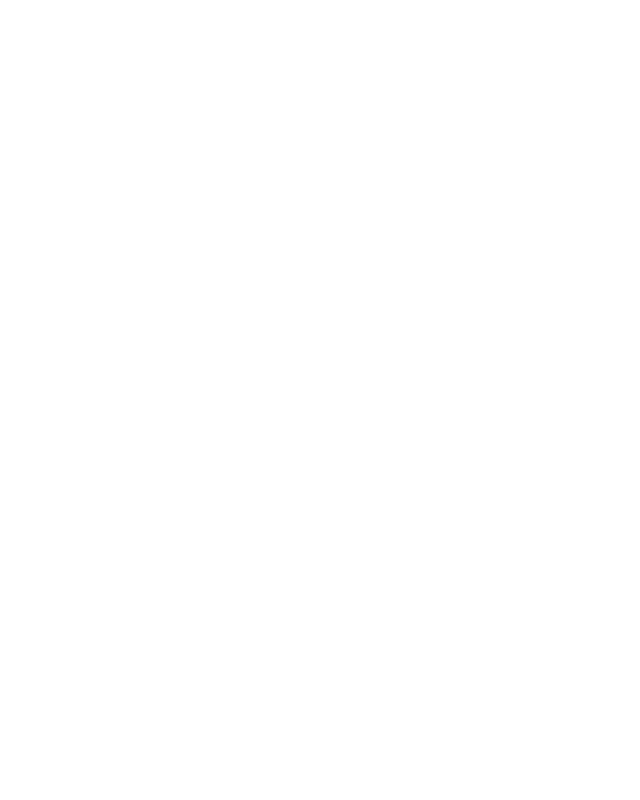
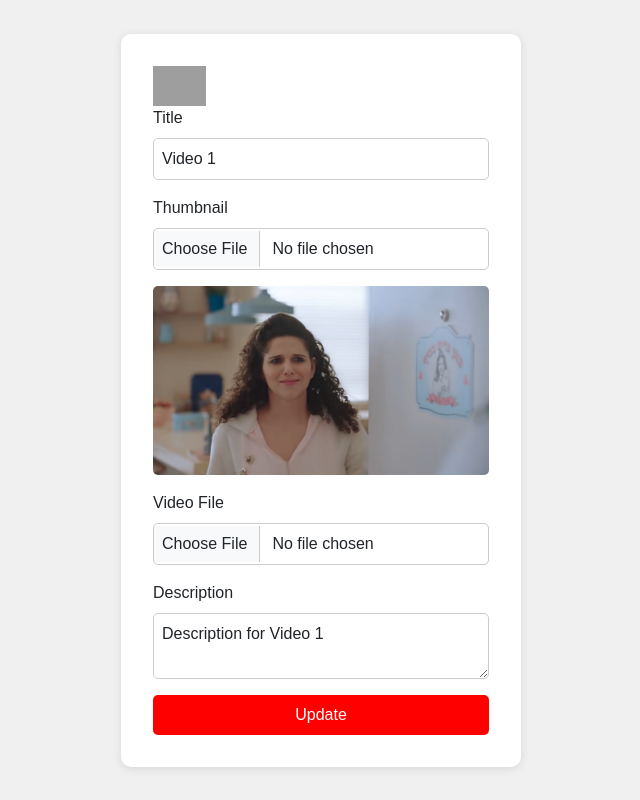
Before and after one commit to HADASKAHANA1/YOUTUBE, a React (Create React App) app in the folder vsc/: page /edit/1 in a window 1280 px wide. Before the commit this address had no page. Shown: the whole page, without its empty margins (319-959 px from the left). Built offline with nearby package versions, Linux system fonts and the light colour scheme; grey boxes are pictures that could not be loaded.

Commit message:
EDIT VIDEOS

```diff
--- a/vsc/src/App.js
+++ b/vsc/src/App.js
@@ -7,19 +7,21 @@ import Login from './LoginScreen/Login';
 import Signup from './SignupScreen/Signup';
 import Upload from './UploadScreen/Upload';
 import VideoPage from './VideoScreen/VideoPage';
-import ScrollToTop from './ScrollToTop'; // הוסף את קומפוננטת ScrollToTop
+import EditVideo from './EditVideo/EditVideo'; // Import the EditVideo component
+import ScrollToTop from './ScrollToTop';
 
 function App() {
   return (
     <UserContextProvider>
       <Router>
-        <ScrollToTop /> {/* קרא את ScrollToTop כאן */}
+        <ScrollToTop />
         <Routes>
           <Route path="/" element={<HomePage />} />
           <Route path="/login" element={<Login />} />
           <Route path="/signup" element={<Signup />} />
           <Route path="/upload" element={<Upload />} />
           <Route path="/videos/:id" element={<VideoPage />} />
+          <Route path="/edit/:id" element={<EditVideo />} /> {/* Route for editing video */}
         </Routes>
       </Router>
     </UserContextProvider>
--- /dev/null
+++ b/vsc/src/EditVideo/EditVideo.css
@@ -0,0 +1,104 @@
+/* Light mode */
+.edit-video-container {
+    display: flex;
+    justify-content: center;
+    align-items: center;
+    height: 100vh;
+    background-color: #f0f0f0;
+  }
+
+  .edit-video-box {
+    background: white;
+    padding: 2rem;
+    border-radius: 10px;
+    box-shadow: 0 2px 10px rgba(0, 0, 0, 0.1);
+    width: 400px;
+  }
+
+  .edit-video-box h2 {
+    text-align: center;
+    margin-bottom: 1rem;
+  }
+
+  .form-group {
+    margin-bottom: 1rem;
+  }
+
+  .form-group label {
+    display: block;
+    margin-bottom: 0.5rem;
+  }
+
+  .form-control {
+    width: 100%;
+    padding: 0.5rem;
+    border: 1px solid #ccc;
+    border-radius: 5px;
+  }
+
+  .btn {
+    display: block;
+    width: 100%;
+    padding: 0.5rem;
+    background-color: #ff0000;
+    color: white;
+    border: none;
+    border-radius: 5px;
+    cursor: pointer;
+  }
+
+  .btn:hover {
+    background-color: #cc0000;
+  }
+
+  .preview-image {
+    display: block;
+    margin-top: 1rem;
+    max-width: 100%;
+    border-radius: 5px;
+  }
+
+  .error {
+    color: red;
+    font-size: 0.9rem;
+    margin-top: 0.5rem;
+    background-color: #ffebee;
+    padding: 0.5rem;
+    border: 1px solid #ffcdd2;
+    border-radius: 5px;
+  }
+
+  /* Dark mode */
+  .edit-video-container.dark-theme {
+    background-color: #333;
+    color: #ccc; /* Text color in dark mode */
+  }
+
+  .edit-video-box.dark-theme {
+    background: #444;
+    box-shadow: 0 2px 10px rgba(255, 255, 255, 0.1);
+  }
+
+  .edit-video-box.dark-theme h2 {
+    color: #eee; /* Heading color in dark mode */
+  }
+
+  .form-control.dark-theme {
+    background-color: #555;
+    color: #ccc;
+  }
+
+  .btn.dark-theme {
+    background-color: #ff4444;
+    color: #fff;
+  }
+
+  .btn.dark-theme:hover {
+    background-color: #cc4444;
+  }
+
+  .error.dark-theme {
+    color: #ffb3b3;
+    background-color: #441111;
+    border: 1px solid #ffeeee;
+  }
--- /dev/null
+++ b/vsc/src/EditVideo/EditVideo.js
@@ -0,0 +1,142 @@
+import React, { useState, useContext, useEffect } from 'react';
+import { useNavigate, useParams, Link } from 'react-router-dom';
+import { UserContext } from '../Users/UserContext';
+import './EditVideo.css';
+
+function EditVideo() {
+  const { id } = useParams();
+  const { videos, editVideo, currentUser, darkMode } = useContext(UserContext);
+  const navigate = useNavigate();
+  const currentVideo = videos.find((vid) => vid.id === id);
+
+  const [formData, setFormData] = useState({
+    title: '',
+    thumbnail: null,
+    videoFile: null,
+    description: ''
+  });
+
+  const [errors, setErrors] = useState({});
+
+  useEffect(() => {
+    if (currentVideo) {
+      setFormData({
+        title: currentVideo.title,
+        thumbnail: currentVideo.thumbnail,
+        videoFile: currentVideo.url,
+        description: currentVideo.description
+      });
+    }
+  }, [currentVideo]);
+
+  const handleChange = (e) => {
+    const { name, value } = e.target;
+    setFormData({ ...formData, [name]: value });
+  };
+
+  const handleImageChange = (e) => {
+    const file = e.target.files[0];
+    if (file) {
+      setFormData({ ...formData, thumbnail: URL.createObjectURL(file) });
+    }
+  };
+
+  const handleVideoChange = (e) => {
+    const file = e.target.files[0];
+    if (file) {
+      setFormData({ ...formData, videoFile: URL.createObjectURL(file) });
+    }
+  };
+
+  const handleSubmit = (e) => {
+    e.preventDefault();
+    const newErrors = {};
+
+    if (!formData.title) {
+      newErrors.title = 'Title is required';
+    }
+
+    if (!formData.thumbnail) {
+      newErrors.thumbnail = 'Thumbnail is required';
+    }
+
+    if (!formData.videoFile) {
+      newErrors.videoFile = 'Video file is required';
+    }
+
+    if (!formData.description) {
+      newErrors.description = 'Description is required';
+    }
+
+    if (Object.keys(newErrors).length > 0) {
+      setErrors(newErrors);
+      return;
+    }
+
+    setErrors({});
+    const updatedVideo = {
+      id: currentVideo.id,
+      title: formData.title,
+      thumbnail: formData.thumbnail,
+      url: formData.videoFile,
+      description: formData.description,
+      uploadedBy: currentVideo.uploadedBy
+    };
+    editVideo(updatedVideo);
+
+    navigate(`/videos/${id}`);
+  };
+
+  return (
+    <div className={`edit-video-container ${darkMode ? 'dark-theme' : ''}`}>
+      <div className={`edit-video-box ${darkMode ? 'dark-theme' : ''}`}>
+        <div className="logo-container">
+          <Link to="/" className="logo-link">
+            <img src="https://upload.wikimedia.org/wikipedia/commons/b/b8/YouTube_Logo_2017.svg" alt="YouTube Logo" className="youtube-logo" />
+          </Link>
+        </div>
+        <form onSubmit={handleSubmit}>
+          <div className="form-group">
+            <label>Title</label>
+            <input
+              type="text"
+              className={`form-control ${darkMode ? 'dark-theme' : ''}`}
+              placeholder="Enter title"
+              name="title"
+              value={formData.title}
+              onChange={handleChange}
+            />
+            {errors.title && <p className={`error ${darkMode ? 'dark-theme' : ''}`}>{errors.title}</p>}
+          </div>
+          <div className="form-group">
+            <label>Thumbnail</label>
+            <input type="file" className={`form-control ${darkMode ? 'dark-theme' : ''}`} onChange={handleImageChange} />
+            {errors.thumbnail && <p className={`error ${darkMode ? 'dark-theme' : ''}`}>{errors.thumbnail}</p>}
+            {formData.thumbnail && (
+              <img src={formData.thumbnail} alt="Thumbnail Preview" className="preview-image" />
+            )}
+          </div>
+          <div className="form-group">
+            <label>Video File</label>
+            <input type="file" className={`form-control ${darkMode ? 'dark-theme' : ''}`} onChange={handleVideoChange} />
+            {errors.videoFile && <p className={`error ${darkMode ? 'dark-theme' : ''}`}>{errors.videoFile}</p>}
+          </div>
+          <div className="form-group">
+            <label>Description</label>
+            <textarea
+              className={`form-control ${darkMode ? 'dark-theme' : ''}`}
+              placeholder="Enter description"
+              name="description"
+              value={formData.description}
+              onChange={handleChange}
+            />
+            {errors.description && <p className={`error ${darkMode ? 'dark-theme' : ''}`}>{errors.description}</p>}
+          </div>
+          <button type="submit" className={`btn ${darkMode ? 'dark-theme' : ''}`}>Update</button>
+        </form>
+      </div>
+    </div>
+  );
+}
+
+export default EditVideo;
--- a/vsc/src/Users/UserContext.js
+++ b/vsc/src/Users/UserContext.js
@@ -55,11 +55,26 @@ const UserContextProvider = (props) => {
     setDarkMode(!darkMode);
   };
 
+  const editVideo = (updatedVideo) => {
+    setVideos(videos.map((video) => (video.id === updatedVideo.id ? updatedVideo : video)));
+  };
+
+  const deleteVideo = (videoId) => {
+    setVideos(videos.filter((video) => video.id !== videoId));
+    if (currentUser) {
+      setCurrentUser({
+        ...currentUser,
+        videos: currentUser.videos.filter((id) => id !== videoId)
+      });
+    }
+  };
+
   return (
-    <UserContext.Provider value={{ users, addUser, login, logout, currentUser, setCurrentUser, videos, addVideo, darkMode, toggleDarkMode }}>
+    <UserContext.Provider value={{ users, addUser, login, logout, currentUser, setCurrentUser, videos, addVideo, editVideo, deleteVideo, darkMode, toggleDarkMode }}>
       {props.children}
     </UserContext.Provider>
   );
+
 };
 
 export default UserContextProvider;
--- a/vsc/src/VideoScreen/VideoPage.js
+++ b/vsc/src/VideoScreen/VideoPage.js
@@ -1,15 +1,16 @@
 import React, { useContext, useRef, useEffect } from 'react';
-import { useParams, Link } from 'react-router-dom';
+import { useParams, Link, useNavigate } from 'react-router-dom';
 import { UserContext } from '../Users/UserContext';
 import './VideoPage.css';
 
 function VideoPage() {
   const { id } = useParams();
-  const { videos, darkMode } = useContext(UserContext); // ודא שיש לך darkMode ב־UserContext
+  const { videos, currentUser, deleteVideo, darkMode } = useContext(UserContext);
   const videoRef = useRef(null);
+  const navigate = useNavigate(); // הוספת הפונקציה useNavigate
   const currentVideo = videos.find((vid) => vid.id === id);
 
-  // סינון הוידאו הנוכחי מהרשימה
+  // Filtering out the current video from the list
   const otherVideos = videos.filter((vid) => vid.id !== id);
 
   useEffect(() => {
@@ -34,13 +35,22 @@ function VideoPage() {
     };
   }, [currentVideo]);
 
+  const handleDelete = () => {
+    if (window.confirm('Are you sure you want to delete this video?')) {
+      deleteVideo(id);
+      navigate('/'); // ניווט לעמוד הבית לאחר מחיקת הוידאו
+    }
+  };
+
   if (!currentVideo) {
-    return <div>Video not found</div>;
+    // אם הוידאו לא קיים, ננתב לעמוד הבית
+    navigate('/');
+    return null;
   }
 
   return (
     <div className={`video-page ${darkMode ? 'dark-theme' : ''}`}>
-      {/* קישור לדף הבית */}
+      {/* Link to homepage */}
       <Link to="/" className="home-link">
         <img src="https://upload.wikimedia.org/wikipedia/commons/b/b8/YouTube_Logo_2017.svg" alt="YouTube Logo" className="youtube-logo" />
       </Link>
@@ -48,8 +58,16 @@ function VideoPage() {
       <div className={`video-details ${darkMode ? 'dark-theme' : ''}`}>
         <video controls src={currentVideo.url} className="video-player" ref={videoRef} />
         <h2>{currentVideo.title}</h2>
-        <p>הועלה על ידי: {currentVideo.uploadedBy}</p>
+        <p>Uploaded by: {currentVideo.uploadedBy}</p>
         <p>{currentVideo.description}</p>
+
+        {/* Edit and Delete Buttons */}
+        {currentUser && currentUser.username === currentVideo.uploadedBy && (
+          <div className="edit-delete-buttons">
+            <Link to={`/edit/${id}`} className="edit-button">Edit Video</Link>
+            <button onClick={handleDelete} className="delete-button">Delete Video</button>
+          </div>
+        )}
       </div>
 
       <div className={`video-list ${darkMode ? 'dark-theme' : ''}`}>
```
Also changed, not shown: vsc/src/HomeScreen/HomePage.css (line endings or trailing spaces), vsc/src/VideoScreen/VideoPage.css (line endings or trailing spaces), 1 other file (tests, documents, lock files or other folders).
